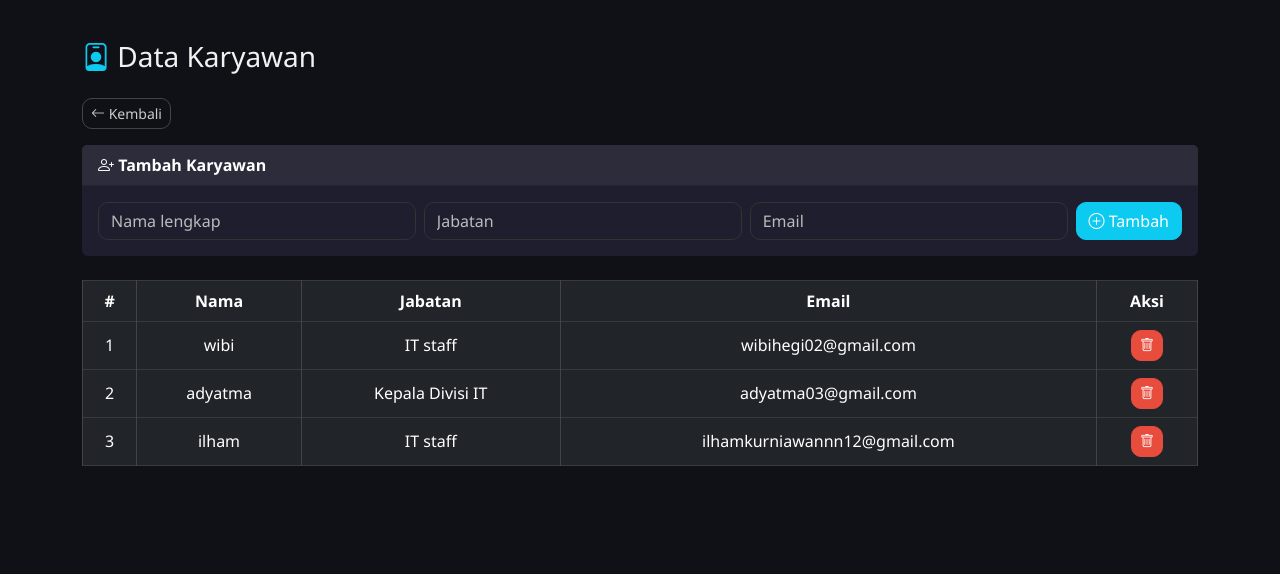
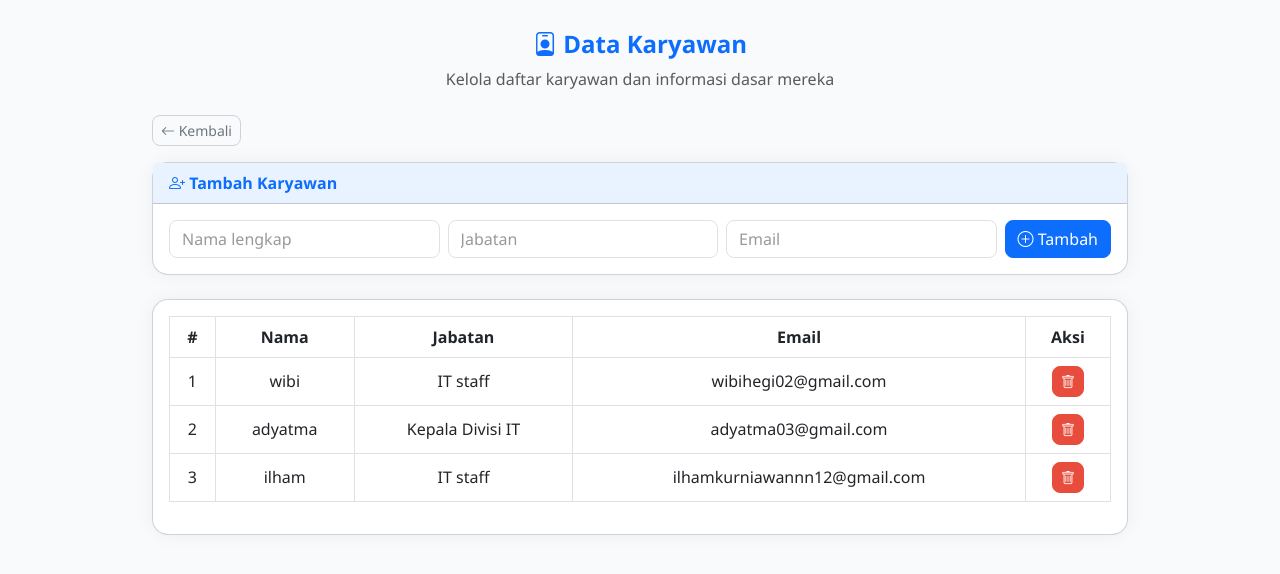
Before and after one commit to Ilhamsukakoding/ProjectWebTeori, a PHP site: page /admin/karyawan.php in a window 1280 px wide. Shown: the top 574 px of the page. Run offline with PHP 8.4, Linux system fonts and the light colour scheme; a user stored in the database is signed in; data comes from the database, SQL or seed files in the repository.

Commit message:
perubahan design dan navbar folder user

```diff
--- a/admin/karyawan.php
+++ b/admin/karyawan.php
@@ -7,7 +7,6 @@ if (!is_admin()) {
     exit;
 }
 
-// Tambah karyawan
 if (isset($_POST['tambah'])) {
     $nama = trim($_POST['nama']);
     $jabatan = trim($_POST['jabatan']);
@@ -31,7 +30,6 @@ if (isset($_POST['tambah'])) {
     exit;
 }
 
-// Hapus karyawan
 if (isset($_GET['hapus'])) {
     $id = $_GET['hapus'];
     mysqli_query($conn, "DELETE FROM karyawan WHERE id = $id");
@@ -49,67 +47,77 @@ if (isset($_GET['hapus'])) {
     <link href="https://cdn.jsdelivr.net/npm/bootstrap-icons@1.10.5/font/bootstrap-icons.css" rel="stylesheet">
     <style>
         body {
-            background-color: #0f1117;
-            color: #f1f1f1;
+            background-color: #f8fafc;
             font-family: 'Segoe UI', sans-serif;
+            color: #333;
+            padding: 30px 0;
         }
+
         .container {
-            margin-top: 40px;
+            max-width: 1000px;
         }
+
         .card {
-            background-color: #1e1e2f;
-            border: none;
+            border-radius: 1rem;
+            box-shadow: 0 0 20px rgba(0, 0, 0, 0.05);
+            background-color: #ffffff;
         }
+
         .card-header {
-            background-color: #2c2c3a;
-            color: #fff;
-            font-weight: bold;
+            background-color: #e9f2ff;
+            color: #0d6efd;
+            font-weight: 600;
+            border-top-left-radius: 1rem;
+            border-top-right-radius: 1rem;
         }
+
         .form-control, .btn {
-            border-radius: 10px;
+            border-radius: 0.5rem;
         }
-        .form-control {
-            background-color: #1e1e2f;
-            color: #fff;
-            border-color: #333;
+
+        .btn-primary {
+            background-color: #0d6efd;
+            border-color: #0d6efd;
         }
-        .form-control::placeholder {
-            color: #bbb;
+
+        .btn-outline-secondary {
+            color: #6c757d;
+            border-color: #ced4da;
         }
-        .btn-primary {
-            background-color: #0dcaf0;
-            border-color: #0dcaf0;
-        }
+
         .btn-danger {
             background-color: #e74c3c;
             border-color: #e74c3c;
+            border-radius: 0.5rem;
         }
-        .btn-outline-secondary {
-            color: #ccc;
-            border-color: #444;
+
+        .table thead {
+            background-color: #e9f2ff;
+            color: #0d6efd;
         }
-        .table {
-            background-color: #1f1f2e;
-            color: #fff;
+
+        .table td, .table th {
+            vertical-align: middle;
         }
-        .table-dark {
-            background-color: #2c2c3a;
-        }
-        .table-hover tbody tr:hover {
-            background-color: #343447;
-        }
-        .table-bordered td, .table-bordered th {
-            border-color: #444;
+
+        .form-control::placeholder {
+            color: #999;
         }
     </style>
 </head>
 <body>
 
 <div class="container">
-    <h3 class="mb-4"><i class="bi bi-person-badge text-info"></i> Data Karyawan</h3>
-    <a href="dashboard.php" class="btn btn-outline-secondary btn-sm mb-3"><i class="bi bi-arrow-left"></i> Kembali</a>
+    <div class="mb-4 text-center">
+        <h4 class="fw-bold text-primary"><i class="bi bi-person-badge"></i> Data Karyawan</h4>
+        <p class="text-muted">Kelola daftar karyawan dan informasi dasar mereka</p>
+    </div>
 
-    <!-- Form Tambah -->
+    <div class="mb-3">
+        <a href="dashboard.php" class="btn btn-outline-secondary btn-sm"><i class="bi bi-arrow-left"></i> Kembali</a>
+    </div>
+
+    <!-- Form Tambah Karyawan -->
     <div class="card mb-4">
         <div class="card-header"><i class="bi bi-person-plus"></i> Tambah Karyawan</div>
         <div class="card-body">
@@ -133,8 +141,9 @@ if (isset($_GET['hapus'])) {
     </div>
 
     <!-- Tabel Karyawan -->
+    <div class="card p-3">
         <div class="table-responsive">
-        <table class="table table-dark table-bordered table-hover align-middle text-center">
+            <table class="table table-bordered align-middle text-center">
                 <thead>
                     <tr>
                         <th>#</th>
@@ -166,6 +175,7 @@ if (isset($_GET['hapus'])) {
             </table>
         </div>
     </div>
+</div>
 
 </body>
 </html>
```
Also changed, not shown: admin/absensi.php (+45 -31 lines), user/dashboard.php (+13 -13 lines), user/pengajuan_izin_cuti.php (+20 -11 lines). Lines whose indentation alone changed are shown as unchanged.
